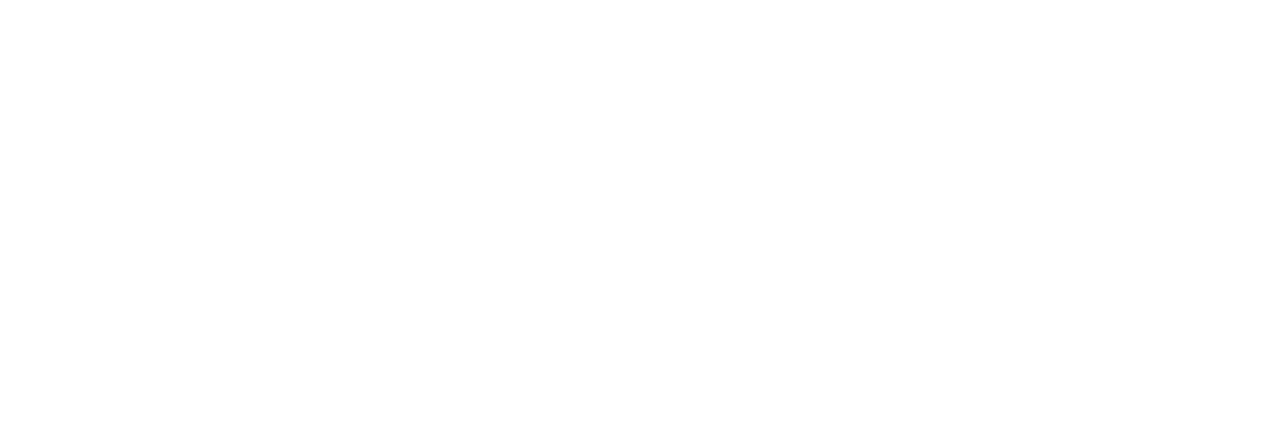
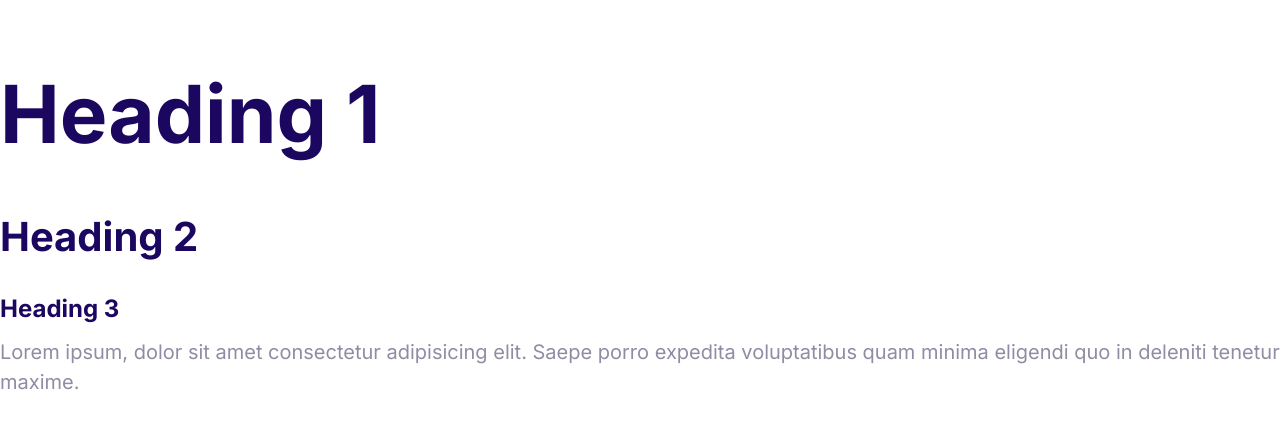
Before and after one commit to HusseinKhodor03/hussein-project-moshify, a plain HTML site: page Moshify/html/index.html in a window 1280 px wide. Drawn offline with Linux system fonts and the light colour scheme.

Commit message:
Defined the styles for the fonts

```diff
--- a/Moshify/css/styles.css
+++ b/Moshify/css/styles.css
@@ -5,3 +5,55 @@
   --color-headings: #1b0760;
   --color-body: #918ca4;
 }
+
+html {
+  font-size: 62.5%;
+}
+
+body {
+  font-family: Inter, Arial, Arial, Helvetica, sans-serif;
+  font-size: 2.4rem;
+  line-height: 1.5;
+  color: var(--color-body);
+}
+
+h1,
+h2,
+h3 {
+  color: var(--color-headings);
+  margin-bottom: 1rem;
+}
+
+h1 {
+  font-size: 7rem;
+}
+
+h2 {
+  font-size: 4rem;
+}
+
+h3 {
+  font-size: 3rem;
+}
+
+p {
+  margin-top: 0;
+}
+
+@media screen and (min-width: 1024px) {
+  body {
+    font-size: 2rem;
+  }
+
+  h1 {
+    font-size: 8rem;
+  }
+
+  h2 {
+    font-size: 4rem;
+  }
+
+  h3 {
+    font-size: 2.4rem;
+  }
+}
--- a/Moshify/html/index.html
+++ b/Moshify/html/index.html
@@ -4,8 +4,22 @@
     <meta charset="UTF-8" />
     <meta name="viewport" content="width=device-width, initial-scale=1.0" />
     <title>Moshify</title>
+    <link rel="preconnect" href="https://fonts.googleapis.com" />
+    <link rel="preconnect" href="https://fonts.gstatic.com" crossorigin />
+    <link
+      href="https://fonts.googleapis.com/css2?family=Inter:wght@400;700&display=swap"
+      rel="stylesheet"
+    />
     <link rel="stylesheet" href="../css/normalize.css" />
     <link rel="stylesheet" href="../css/styles.css" />
   </head>
-  <body></body>
+  <body>
+    <h1>Heading 1</h1>
+    <h2>Heading 2</h2>
+    <h3>Heading 3</h3>
+    <p>
+      Lorem ipsum, dolor sit amet consectetur adipisicing elit. Saepe porro
+      expedita voluptatibus quam minima eligendi quo in deleniti tenetur maxime.
+    </p>
+  </body>
 </html>
```
